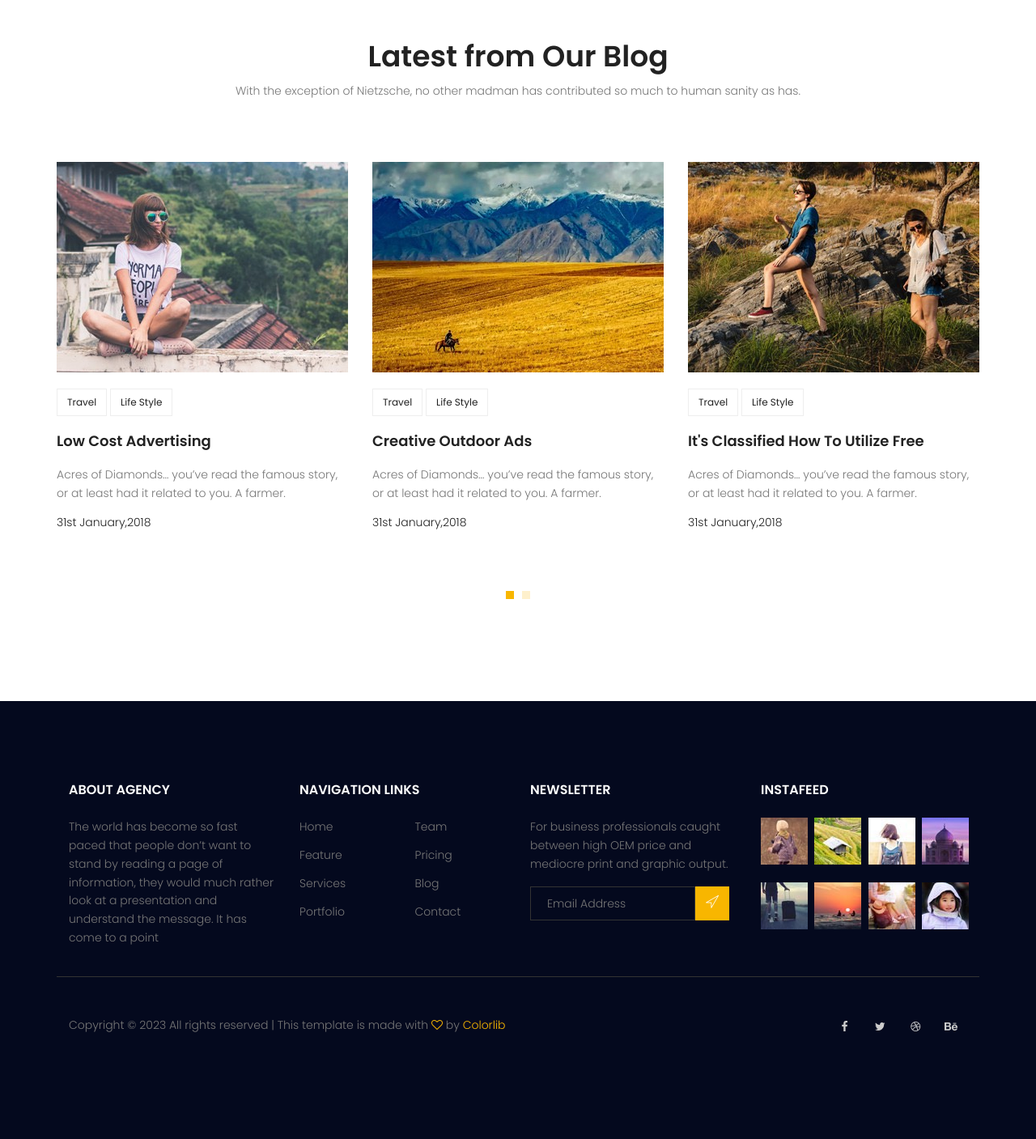
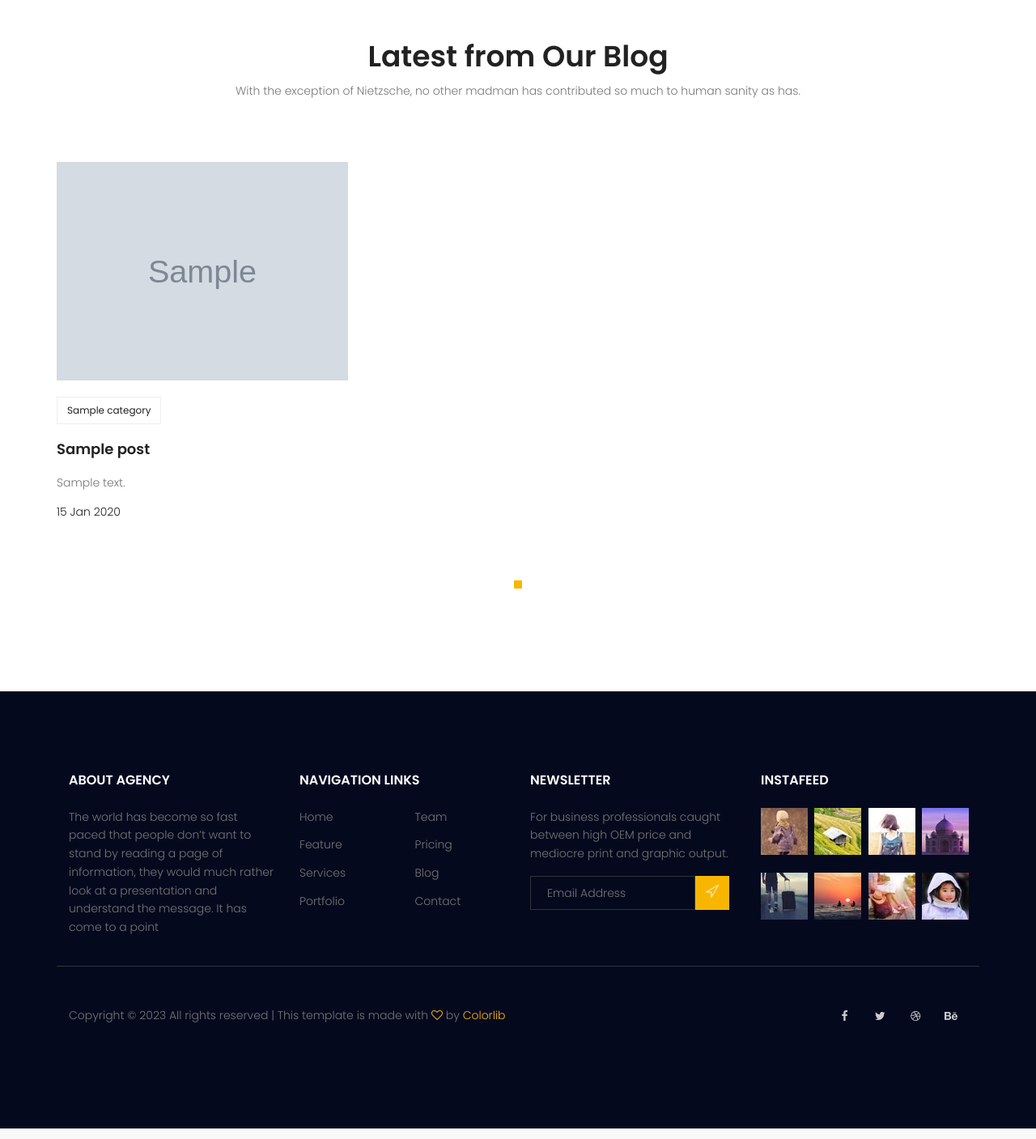
Before and after one commit to hesan76/mysite, a Django app: page / in a window 1280 px wide. Shown: the part 2589-3996 px from the top of the page at 81% size. Run offline with Django 3.2, Linux system fonts and the light colour scheme; tables that the repository leaves empty hold one stand-in row (values such as "Sample post"); grey boxes marked "Sample" are stand-in pictures; some libraries are stand-ins or nearby versions.

Commit message:
Add latest post in index page

```diff
--- a/blog/templatetags/blog_tags.py
+++ b/blog/templatetags/blog_tags.py
@@ -7,12 +7,12 @@ register = template.Library()
 
 @register.simple_tag(name='totalposts')
 def function():
-    posts = Post.objects.filter(status=1).count()
+    posts = Post.objects.filter(status=1, published_date__lte = timezone.now()).count()
     return posts
 
 @register.simple_tag(name='posts')
 def function():
-    posts = Post.objects.filter(status=1)
+    posts = Post.objects.filter(status=1, published_date__lte = timezone.now())
     return posts
 
 @register.filter
@@ -26,9 +26,14 @@ def latestposts(arg=3):
 
 @register.inclusion_tag('blog/blog-post-categories.html')
 def postcategories():
-    posts = Post.objects.filter(status=1)
+    posts = Post.objects.filter(status=1, published_date__lte = timezone.now())
     categories = Category.objects.all()
     cat_dict = {}
     for name in categories:
         cat_dict[name] = posts.filter(category=name).count()
     return {'categories':cat_dict}
+
+@register.inclusion_tag('website/blog-latest-posts.html')
+def view_latest_posts(arg=6):
+    posts = Post.objects.filter(status=1, published_date__lte = timezone.now()).order_by('-published_date')[:arg]
+    return {'posts':posts}
--- a/blog/views.py
+++ b/blog/views.py
@@ -27,7 +27,7 @@ def blog_view(request, **kwargs):
 
 def blog_single(request, pid):
     posts = Post.objects.filter(status=1, published_date__lte = timezone.now())
-    post = get_object_or_404(posts, pk=pid, status=1)
+    post = get_object_or_404(posts, pk=pid)
     post.increase_view()
     context = {'post':post,
                'next':posts.filter(id__gt=post.id).order_by('id').first(),
--- a/templates/blog/blog-home.html
+++ b/templates/blog/blog-home.html
@@ -10,8 +10,7 @@
 		<div class="row d-flex align-items-center justify-content-center">
 			<div class="about-content blog-header-content col-lg-12">
 				<h1 class="text-white">
-					Dude You’re Getting
-					a Telescope
+					Dude You're Getting a Telescope
 				</h1>
 				<p class="text-white">
 					There is a moment in the life of any aspiring astronomer that it is time to buy that first
@@ -122,7 +121,7 @@
 							<!-- {{post.content|truncatechars:100}} -->
 							{{post.content|truncatewords:10}}
 						</p>
-						<a href="#" class="primary-btn">View More</a>
+						<a href="{% url 'blog:single' pid=post.id %}" class="primary-btn">View More</a>
 					</div>
 				</div>
 				{% endfor %}
--- /dev/null
+++ b/templates/website/blog-latest-posts.html
@@ -0,0 +1,44 @@
+{% load static %}
+
+<!-- Start blog Area -->
+<section class="recent-blog-area section-gap">
+	<div class="container">
+		<div class="row d-flex justify-content-center">
+			<div class="menu-content pb-60 col-lg-9">
+				<div class="title text-center">
+					<h1 class="mb-10">Latest from Our Blog</h1>
+					<p>With the exception of Nietzsche, no other madman has contributed so much to human sanity as has.
+					</p>
+				</div>
+			</div>
+		</div>
+		<div class="row">
+			<div class="active-recent-blog-carusel">
+				{% for post in posts %}
+				<div class="single-recent-blog-post item">
+					<div class="thumb">
+						<img class="img-fluid" src="{{post.image.url}}" alt="">
+					</div>
+					<div class="details">
+						<div class="tags">
+							<ul>
+								{% for cat in post.category.all %}
+								<li><a href="{% url 'blog:category' cat_name=cat.name %}">{{cat.name}}</a></li>
+								{% endfor %}
+							</ul>
+						</div>
+						<a href="{% url 'blog:single' pid=post.id %}">
+							<h4 class="title">{{post.title}}</h4>
+						</a>
+						<p>
+							{{post.content |truncatewords:10}}
+						</p>
+						<h6 class="date">{{post.published_date|date:"d M Y"}}</h6>
+					</div>
+				</div>
+				{% endfor %}
+			</div>
+		</div>
+	</div>
+</section>
+<!-- End recent-blog Area -->
--- a/templates/website/index.html
+++ b/templates/website/index.html
@@ -1,5 +1,6 @@
 {% extends "base.html" %}
 {% load static %}
+{% load blog_tags %}
 
 {% block content %}
 <!-- start banner Area -->
@@ -178,175 +179,6 @@
 </section>
 <!-- End home-about Area -->
 
+{% view_latest_posts %}
 
-<!-- Start blog Area -->
-<section class="recent-blog-area section-gap">
-	<div class="container">
-		<div class="row d-flex justify-content-center">
-			<div class="menu-content pb-60 col-lg-9">
-				<div class="title text-center">
-					<h1 class="mb-10">Latest from Our Blog</h1>
-					<p>With the exception of Nietzsche, no other madman has contributed so much to human sanity as has.
-					</p>
-				</div>
-			</div>
-		</div>
-		<div class="row">
-			<div class="active-recent-blog-carusel">
-				<div class="single-recent-blog-post item">
-					<div class="thumb">
-						<img class="img-fluid" src="{% static 'img/b1.jpg' %}" alt="">
-					</div>
-					<div class="details">
-						<div class="tags">
-							<ul>
-								<li>
-									<a href="#">Travel</a>
-								</li>
-								<li>
-									<a href="#">Life Style</a>
-								</li>
-							</ul>
-						</div>
-						<a href="#">
-							<h4 class="title">Low Cost Advertising</h4>
-						</a>
-						<p>
-							Acres of Diamonds… you’ve read the famous story, or at least had it related to you. A
-							farmer.
-						</p>
-						<h6 class="date">31st January,2018</h6>
-					</div>
-				</div>
-				<div class="single-recent-blog-post item">
-					<div class="thumb">
-						<img class="img-fluid" src="{% static 'img/b2.jpg' %}" alt="">
-					</div>
-					<div class="details">
-						<div class="tags">
-							<ul>
-								<li>
-									<a href="#">Travel</a>
-								</li>
-								<li>
-									<a href="#">Life Style</a>
-								</li>
-							</ul>
-						</div>
-						<a href="#">
-							<h4 class="title">Creative Outdoor Ads</h4>
-						</a>
-						<p>
-							Acres of Diamonds… you’ve read the famous story, or at least had it related to you. A
-							farmer.
-						</p>
-						<h6 class="date">31st January,2018</h6>
-					</div>
-				</div>
-				<div class="single-recent-blog-post item">
-					<div class="thumb">
-						<img class="img-fluid" src="{% static 'img/b3.jpg' %}" alt="">
-					</div>
-					<div class="details">
-						<div class="tags">
-							<ul>
-								<li>
-									<a href="#">Travel</a>
-								</li>
-								<li>
-									<a href="#">Life Style</a>
-								</li>
-							</ul>
-						</div>
-						<a href="#">
-							<h4 class="title">It's Classified How To Utilize Free</h4>
-						</a>
-						<p>
-							Acres of Diamonds… you’ve read the famous story, or at least had it related to you. A
-							farmer.
-						</p>
-						<h6 class="date">31st January,2018</h6>
-					</div>
-				</div>
-				<div class="single-recent-blog-post item">
-					<div class="thumb">
-						<img class="img-fluid" src="{% static 'img/b1.jpg' %}" alt="">
-					</div>
-					<div class="details">
-						<div class="tags">
-							<ul>
-								<li>
-									<a href="#">Travel</a>
-								</li>
-								<li>
-									<a href="#">Life Style</a>
-								</li>
-							</ul>
-						</div>
-						<a href="#">
-							<h4 class="title">Low Cost Advertising</h4>
-						</a>
-						<p>
-							Acres of Diamonds… you’ve read the famous story, or at least had it related to you. A
-							farmer.
-						</p>
-						<h6 class="date">31st January,2018</h6>
-					</div>
-				</div>
-				<div class="single-recent-blog-post item">
-					<div class="thumb">
-						<img class="img-fluid" src="{% static 'img/b2.jpg' %}" alt="">
-					</div>
-					<div class="details">
-						<div class="tags">
-							<ul>
-								<li>
-									<a href="#">Travel</a>
-								</li>
-								<li>
-									<a href="#">Life Style</a>
-								</li>
-							</ul>
-						</div>
-						<a href="#">
-							<h4 class="title">Creative Outdoor Ads</h4>
-						</a>
-						<p>
-							Acres of Diamonds… you’ve read the famous story, or at least had it related to you. A
-							farmer.
-						</p>
-						<h6 class="date">31st January,2018</h6>
-					</div>
-				</div>
-				<div class="single-recent-blog-post item">
-					<div class="thumb">
-						<img class="img-fluid" src="{% static 'img/b3.jpg' %}" alt="">
-					</div>
-					<div class="details">
-						<div class="tags">
-							<ul>
-								<li>
-									<a href="#">Travel</a>
-								</li>
-								<li>
-									<a href="#">Life Style</a>
-								</li>
-							</ul>
-						</div>
-						<a href="#">
-							<h4 class="title">It's Classified How To Utilize Free</h4>
-						</a>
-						<p>
-							Acres of Diamonds… you’ve read the famous story, or at least had it related to you. A
-							farmer.
-						</p>
-						<h6 class="date">31st January,2018</h6>
-					</div>
-				</div>
-
-			</div>
-		</div>
-	</div>
-</section>
-<!-- End recent-blog Area -->
 {% endblock %}
```
Also changed, not shown: media/blog/feature-img4.jpg (added).
